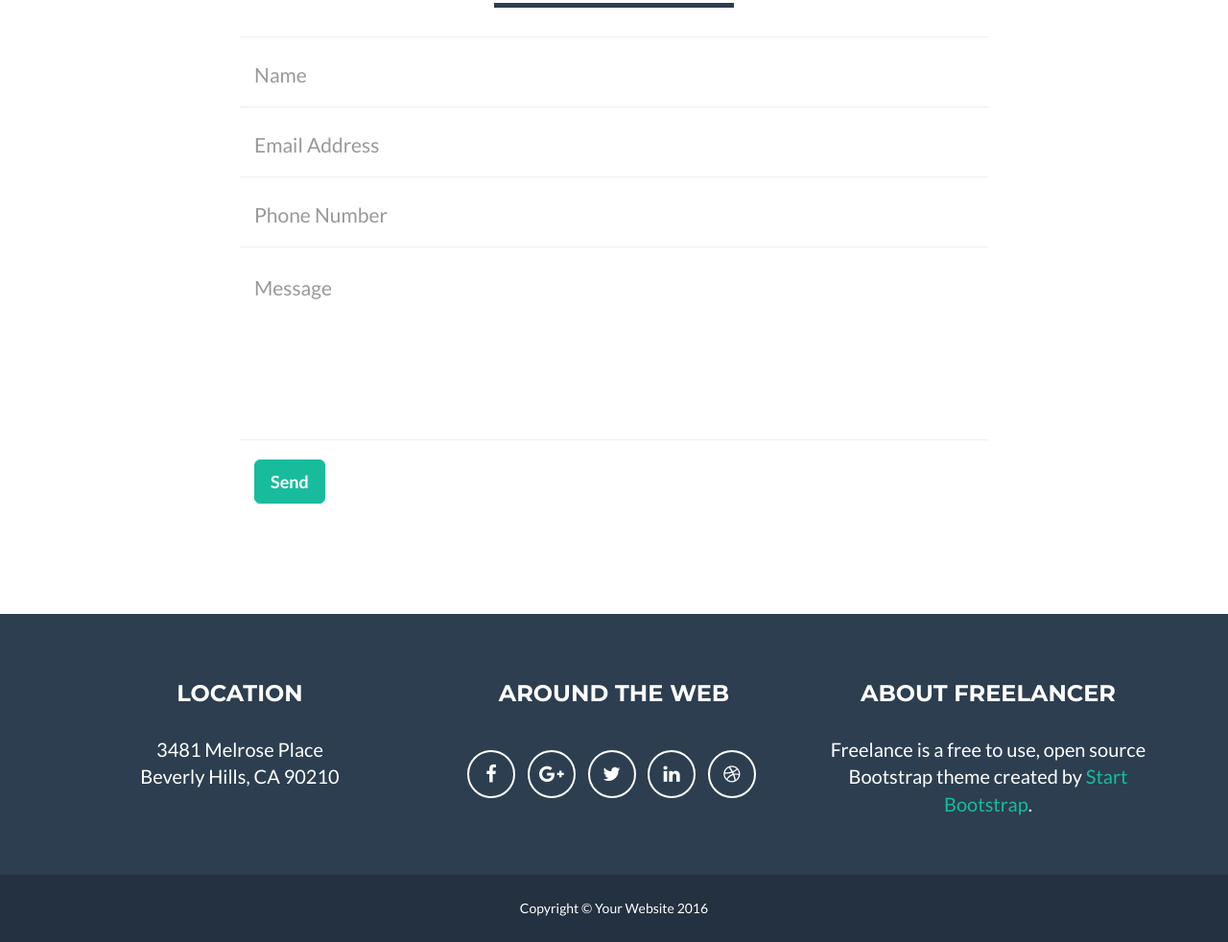
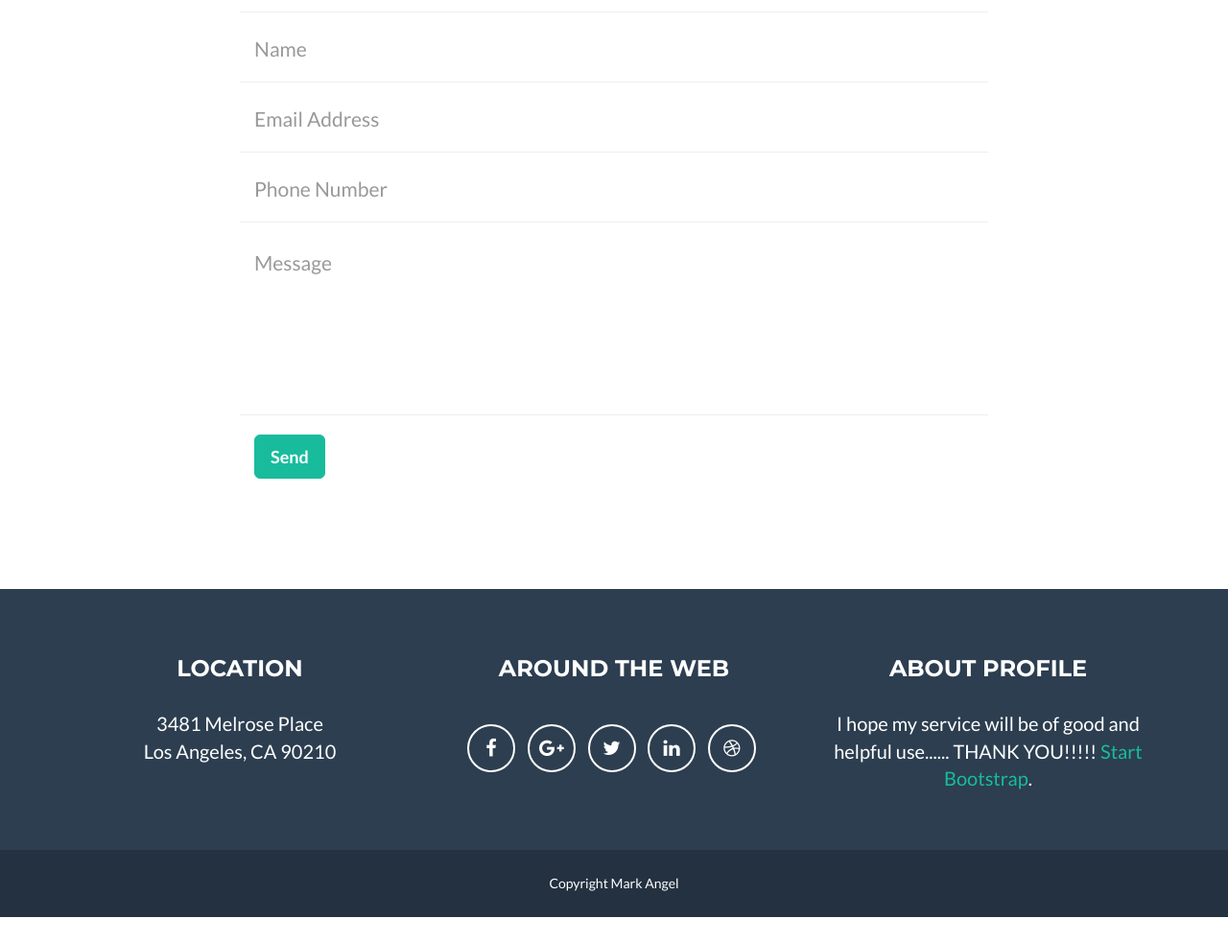
Before and after one commit to rejesusjohnroy/page.github.io, a plain HTML site: page index.html in a window 1280 px wide. Shown: the part 2413-3395 px from the top of the page at 96% size. After the commit the page ends 3369 px from the top, so only its background shows below. Drawn offline with nearby package versions, Linux system fonts and the light colour scheme.

Commit message:
Update index.html

```diff
--- a/index.html
+++ b/index.html
@@ -195,7 +195,7 @@
                 </div>
                 <div class="col-lg-8 col-lg-offset-2 text-center">
                     <a href="#" class="btn btn-lg btn-outline">
-                        <i class="fa fa-download"></i> Download Theme
+
                     </a>
                 </div>
             </div>
@@ -265,7 +265,7 @@
                     <div class="footer-col col-md-4">
                         <h3>Location</h3>
                         <p>3481 Melrose Place
-                            <br>Beverly Hills, CA 90210</p>
+                            <br>Los Angeles, CA 90210</p>
                     </div>
                     <div class="footer-col col-md-4">
                         <h3>Around the Web</h3>
@@ -288,8 +288,8 @@
                         </ul>
                     </div>
                     <div class="footer-col col-md-4">
-                        <h3>About Freelancer</h3>
-                        <p>Freelance is a free to use, open source Bootstrap theme created by <a href="http://startbootstrap.com">Start Bootstrap</a>.</p>
+                        <h3>About Profile</h3>
+                        <p>I hope my service will be of good and helpful use...... THANK YOU!!!!! <a href="http://startbootstrap.com">Start Bootstrap</a>.</p>
                     </div>
                 </div>
             </div>
@@ -298,7 +298,7 @@
             <div class="container">
                 <div class="row">
                     <div class="col-lg-12">
-                        Copyright &copy; Your Website 2016
+                        Copyright Mark Angel
                     </div>
                 </div>
             </div>
```
